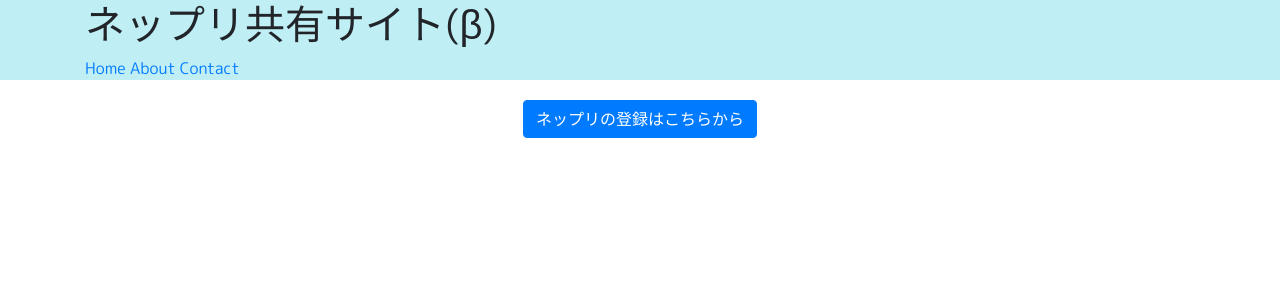
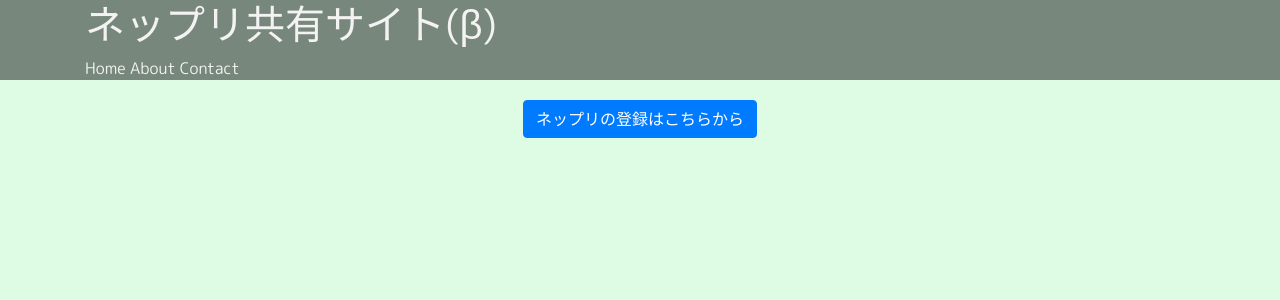
Before and after one commit to glyzinieh/NePriS, a Flask app: page / in a window 1280 px wide. Shown: the top 300 px of the page. Run offline with Flask 2, Linux system fonts and the light colour scheme; some libraries are stand-ins or nearby versions.

Commit message:
color変更

```diff
--- a/static/css/layout.css
+++ b/static/css/layout.css
@@ -1,3 +1,12 @@
 body {
     font-family: 'M PLUS Rounded 1c', sans-serif; /* フォントを指定 */
+    background-color: #defce4;
+    color: #2c322e;
 }
+header {
+    background-color: #78877b;
+    color: #f2f3f2;
+}
+header a {
+    color: #f2f3f2;
+}
--- a/templates/layout.html
+++ b/templates/layout.html
@@ -22,7 +22,7 @@
         <link rel="shortcut icon" href="{{ url_for('static', filename='favicon.ico') }}">
     </head>
     <body>
-        <header class="sticky-top" style="background-color: #bfeef4">
+        <header class="sticky-top">
             <div class="container">
                 <h1>ネップリ共有サイト(β)</h1>
                 <a href="/">Home</a>
```
